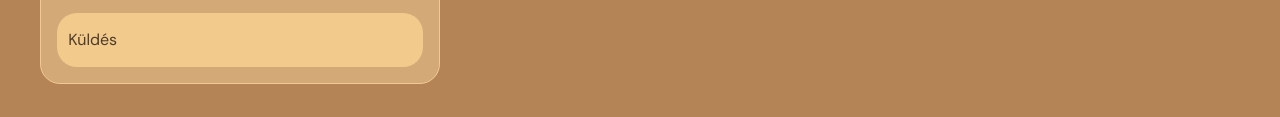
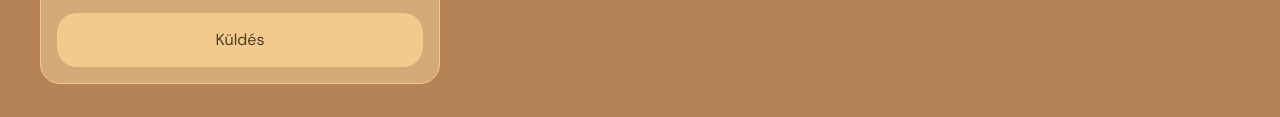
Before and after one commit to Zita0403/harmonia-studio-v1, a website: page pages/booking.html in a window 1280 px wide. Shown: the part 901-1018 px from the top of the page. Drawn offline with Linux system fonts and the light colour scheme; a web font is replaced by a local one.

Commit message:
refactor: update button elements for consistency and improved styling

```diff
--- a/assets/styles/styles4.scss
+++ b/assets/styles/styles4.scss
@@ -72,16 +72,16 @@ body {
             }
 
             .btn {
-                font-size: 1rem;
-                text-align: center;
                 background-color: $primary;
                 border: none;
                 border-radius: 20px;
                 cursor: pointer;
                 width: 100%;
                 padding: 0.7em;
+                font-size: 1rem;
 
                 @include text;
+                text-align: center;
             }
         }
 
--- a/pages/booking.html
+++ b/pages/booking.html
@@ -108,7 +108,7 @@
                 <label for="date">Melyik időpont lenne alkalmas?</label>
                 <input type="datetime-local" id="date" name="date" required>
             </div>
-            <input type="submit" value="Küldés" class="btn click hover-effect">
+            <button type="submit" value="Küldés" class="btn click hover-effect">Küldés</button>
         </form>
         <div class=" button hover-effect">
             <a href="../index.html" >Vissza a főoldalra</a>
```
Also changed, not shown: assets/styles/styles4.css.
